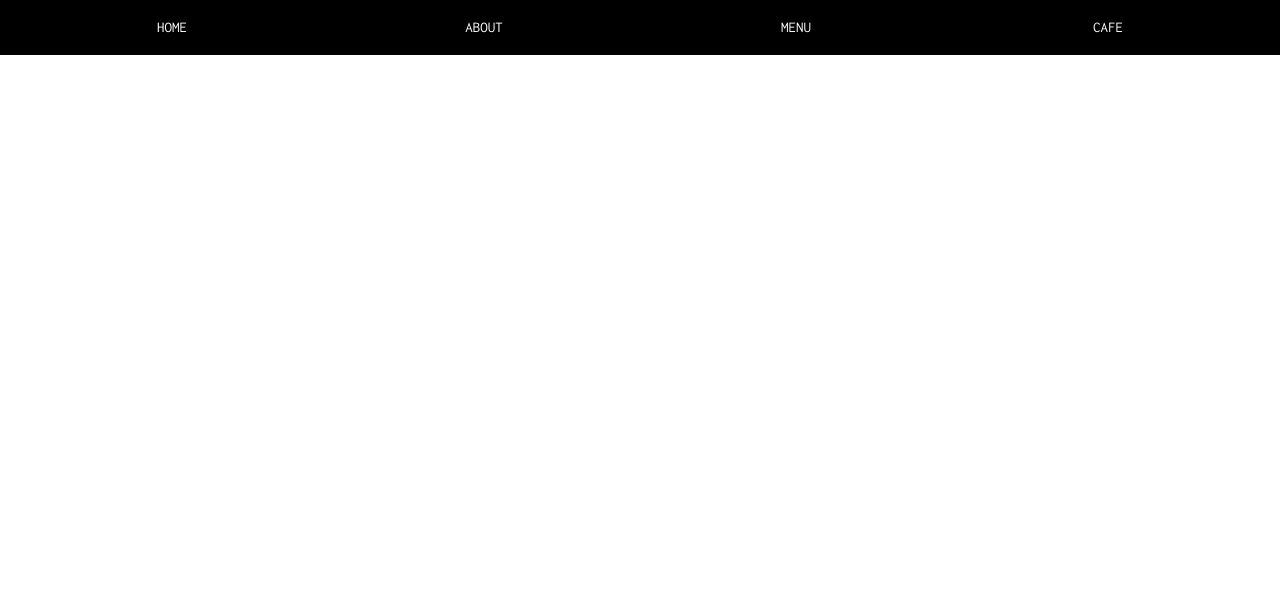
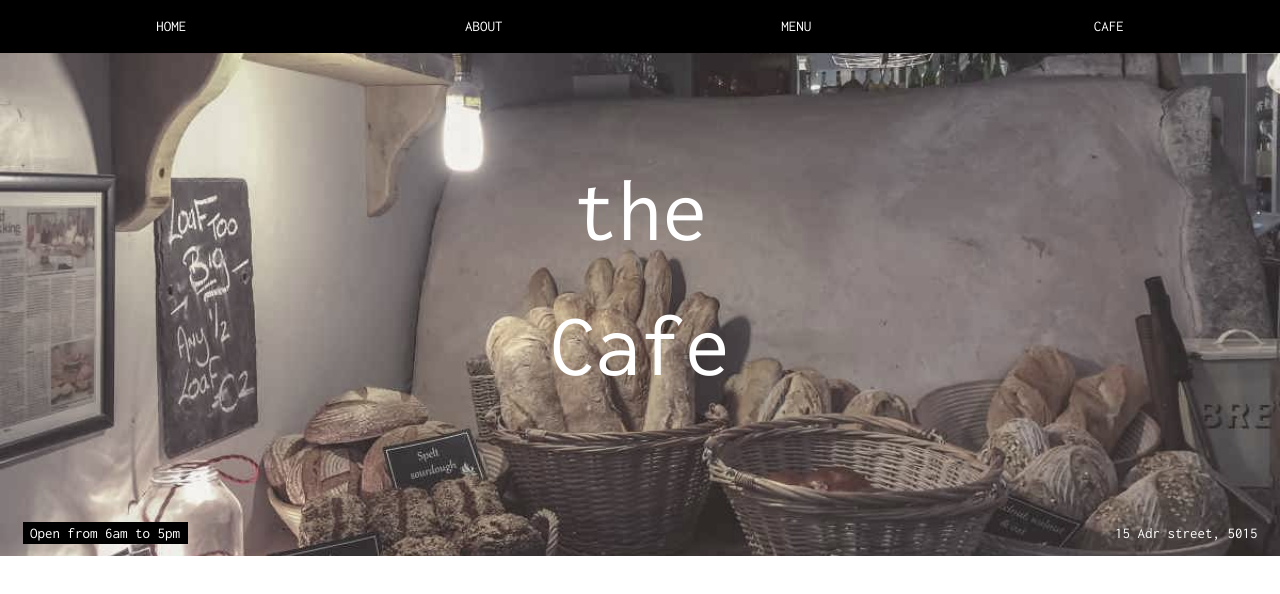
Before and after one commit to thuanphat611/The-Cafe, a React (Vite) app: page / in a window 1280 px wide. Shown: the top 594 px of the page. Built offline with nearby package versions, Linux system fonts and the light colour scheme.

Commit message:
feat: change container name, add header

```diff
--- a/src/App.tsx
+++ b/src/App.tsx
@@ -1,8 +1,8 @@
-import { Header } from "@/containers";
-
+import { Links, Header } from "@/containers";
 function App() {
   return (
-    <div>
+    <div className="w-full relative">
+      <Links />
       <Header />
     </div>
   );
--- a/src/containers/Header/Header.tsx
+++ b/src/containers/Header/Header.tsx
@@ -1,18 +1,19 @@
 export default function Header() {
   return (
-    <div className="w-full bg-black px-4 py-2 flex">
-      <div className="text-white uppercase text-center text-[15px] w-1/4 px-4 py-2 hover:bg-hover-gray hover:text-black hover:cursor-pointer">
-        <a>home</a>
+    <header className="relative w-full h-[555.6px] min-h-[75%] grayscale-50 bg-center bg-cover bg-no-repeat bg-header-bg-image">
+      <div className="w-[180px] absolute top-1/2 left-1/2 -translate-x-1/2 -translate-y-1/2 text-center">
+        <span className="text-center text-white text-[90px]">the Cafe</span>
       </div>
-      <div className="text-white uppercase text-center text-[15px] w-1/4 px-4 py-2 hover:bg-hover-gray hover:text-black hover:cursor-pointer">
-        <a>about</a>
+      <div className="hidden 600:block px-6 py-3 text-center absolute left-0 bottom-0">
+        <span className="inline-block text-center px-2 bg-black text-white">
+          Open from 6am to 5pm
+        </span>
       </div>
-      <div className="text-white uppercase text-center text-[15px] w-1/4 px-4 py-2 hover:bg-hover-gray hover:text-black hover:cursor-pointer">
-        <a>menu</a>
+      <div className="px-6 py-3 text-center absolute right-0 bottom-0">
+        <span className="inline-block text-center text-white">
+          15 Adr street, 5015
+        </span>
       </div>
-      <div className="text-white uppercase text-center text-[15px] w-1/4 px-4 py-2 hover:bg-hover-gray hover:text-black hover:cursor-pointer">
-        <a>cafe</a>
-      </div>
-    </div>
+    </header>
   );
 }
--- /dev/null
+++ b/src/containers/Links/Links.tsx
@@ -0,0 +1,18 @@
+export default function Links() {
+  return (
+    <div className="fixed top-0 left-0 z-10 w-full bg-black px-4 py-2 flex">
+      <div className="text-white uppercase text-center text-[15px] w-1/4 px-4 py-2 hover:bg-hover-gray hover:text-black hover:cursor-pointer">
+        <a href="#">home</a>
+      </div>
+      <div className="text-white uppercase text-center text-[15px] w-1/4 px-4 py-2 hover:bg-hover-gray hover:text-black hover:cursor-pointer">
+        <a>about</a>
+      </div>
+      <div className="text-white uppercase text-center text-[15px] w-1/4 px-4 py-2 hover:bg-hover-gray hover:text-black hover:cursor-pointer">
+        <a>menu</a>
+      </div>
+      <div className="text-white uppercase text-center text-[15px] w-1/4 px-4 py-2 hover:bg-hover-gray hover:text-black hover:cursor-pointer">
+        <a>cafe</a>
+      </div>
+    </div>
+  );
+}
--- /dev/null
+++ b/src/containers/Links/index.ts
@@ -0,0 +1 @@
+export { default } from "./Links";
--- a/src/containers/index.ts
+++ b/src/containers/index.ts
@@ -1 +1,2 @@
+export { default as Links } from "./Links";
 export { default as Header } from "./Header";
--- a/src/index.css
+++ b/src/index.css
@@ -6,7 +6,7 @@
 
 @layer base {
   html {
-    @apply text-black;
+    @apply text-black text-[15px] leading-normal;
     font-family: "Inconsolata", monospace;
   }
 }
--- a/tailwind.config.js
+++ b/tailwind.config.js
@@ -6,6 +6,15 @@ export default {
       colors: {
         "hover-gray": "#ccc",
       },
+      screens: {
+        600: "600px",
+      },
+      backgroundImage: {
+        "header-bg-image": "url('/src/assets/coffeehouse.jpg')",
+      },
+      grayscale: {
+        50: "50%",
+      },
     },
   },
   plugins: [],
```
Also changed, not shown: src/assets/coffeehouse.jpg (added).
